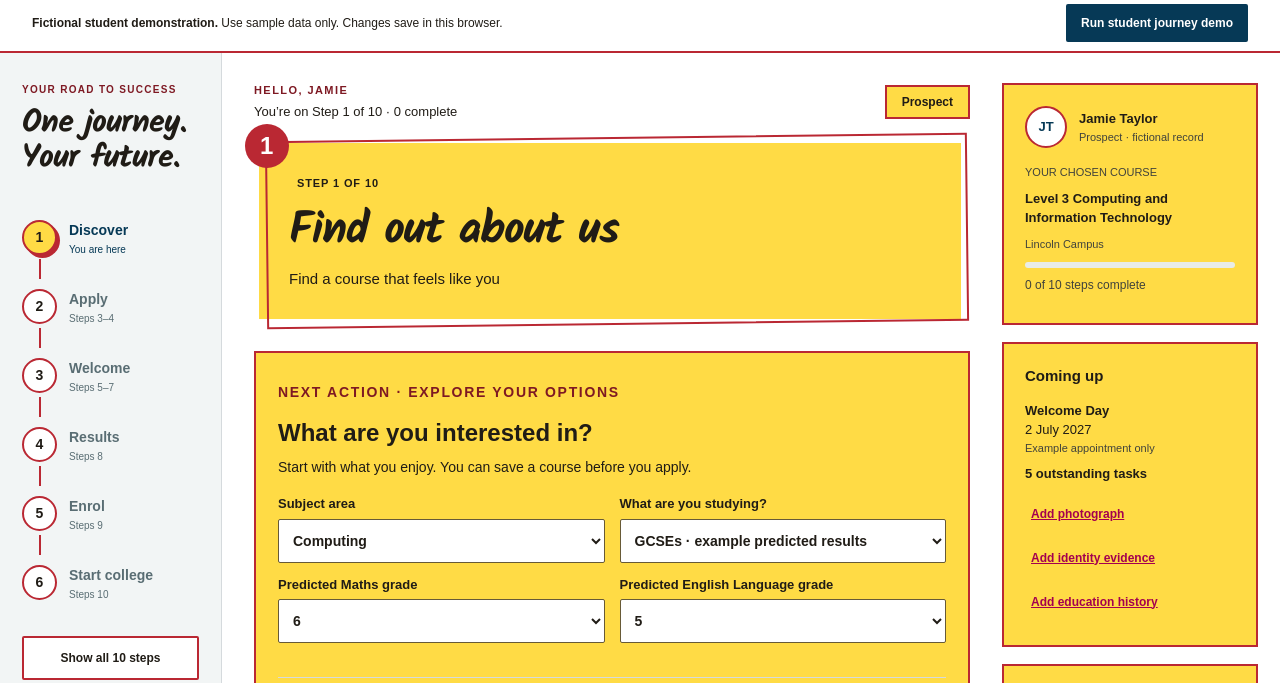
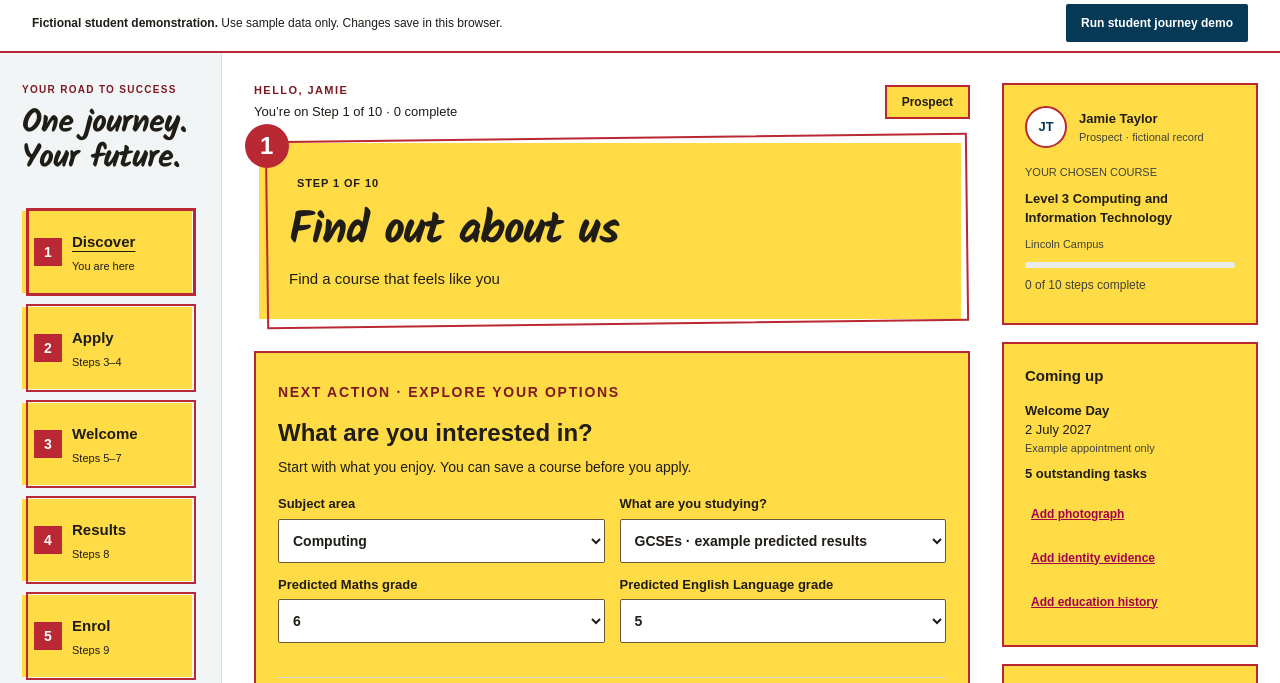
Before and after one commit to lozknowles/course-matcher, a website: page digital-student-journey.html in a window 1280 px wide. Shown: the part 88-771 px from the top of the page. Drawn offline with Linux system fonts and the light colour scheme.

Commit message:
Use yellow square-edged cards for journey navigation

```diff
--- a/digital-student-journey.css
+++ b/digital-student-journey.css
@@ -86,3 +86,15 @@ input:not([type=checkbox]),select,textarea{border-radius:2px;border-color:#675a3
  .art-careers-grid{grid-template-columns:1fr}.context-card,.help-card{border-radius:0}
 }
 @media(forced-colors:active){.stage-header:before,.art-careers:before{border-color:CanvasText}.stage-number,.art-level-number{border:1px solid CanvasText}}
+
+/* Journey navigation uses the same square-edged yellow/red card construction. */
+#journey-nav{gap:14px;padding:7px 7px 7px 0}
+#journey-nav button{isolation:isolate;min-height:82px;padding:15px 12px;background:var(--yellow);color:var(--ink);border:0;border-radius:0;gap:10px;overflow:visible}
+#journey-nav button:before{content:'';position:absolute;inset:-3px -4px -3px 4px;border:2px solid var(--red);pointer-events:none;z-index:-1}
+#journey-nav button:not(:last-child):after{content:none}
+#journey-nav button[aria-current=step]:before{border-width:3px}
+#journey-nav button[aria-current=step] strong{text-decoration:underline;text-underline-offset:4px}
+#journey-nav .node,#journey-nav .current .node,#journey-nav .done .node{background:var(--red);border-color:var(--red);color:#fff;border-radius:0;box-shadow:none;width:28px;height:28px}
+#journey-nav strong{font-size:15px}#journey-nav small{font-size:11px;margin-top:4px}
+#journey-nav .future{color:var(--ink)}
+@media(max-width:760px){#journey-nav{gap:12px;padding:5px 6px 7px 0}#journey-nav button{min-height:64px;min-width:140px;padding:10px;flex:0 0 auto}#journey-nav strong{font-size:12px}#journey-nav small{font-size:10px}#journey-nav .node{width:25px;height:25px}}
--- a/digital-student-journey.html
+++ b/digital-student-journey.html
@@ -1,5 +1,5 @@
 <!doctype html>
-<html lang="en"><head><meta charset="utf-8"><meta name="viewport" content="width=device-width,initial-scale=1"><meta name="theme-color" content="#073f59"><meta name="description" content="Unofficial Lincoln College Digital Student Journey demonstration with course discovery, level guidance, application, results and enrolment."><title>Lincoln College Digital Student Journey | Demo 8</title><link rel="stylesheet" href="./digital-student-journey.css?v=20260922-yellow-red"><script type="module" src="./digital-student-journey.js?v=20260922-yellow-red"></script></head>
+<html lang="en"><head><meta charset="utf-8"><meta name="viewport" content="width=device-width,initial-scale=1"><meta name="theme-color" content="#073f59"><meta name="description" content="Unofficial Lincoln College Digital Student Journey demonstration with course discovery, level guidance, application, results and enrolment."><title>Lincoln College Digital Student Journey | Demo 8</title><link rel="stylesheet" href="./digital-student-journey.css?v=20260922-yellow-red-menu"><script type="module" src="./digital-student-journey.js?v=20260922-yellow-red-menu"></script></head>
 <body>
 <a class="skip-link" href="#main">Skip to your next step</a>
 <header class="topbar"><a class="college" href="./index.html"><img src="./student-hub/logo.jpg" alt="Lincoln College"><span>Digital Student Journey<small>Your road to success</small></span></a><div class="header-links"><span class="demo-label">DEMO 08</span><a href="./index.html">All demos ↗</a></div></header>
```
Also changed, not shown: scripts/journey-visual-probe.js (+7 -0 lines), tests/digital-journey.test.mjs (+1 -1 lines), 1 other file.
